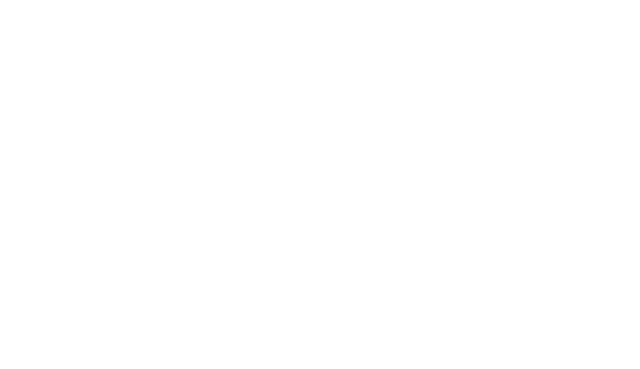
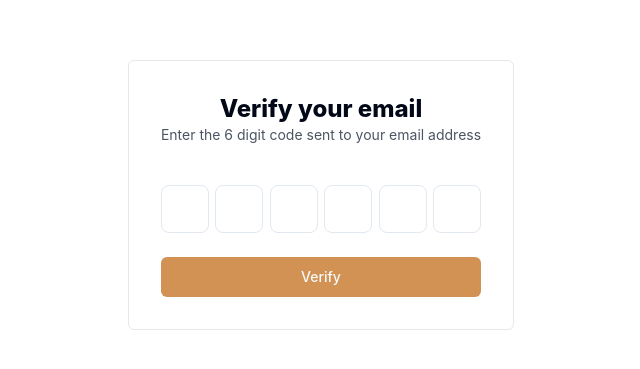
Before and after one commit to daddys-code18/Mern_Food_App, a React (Vite) app in the folder client/: page /verify-email in a window 1280 px wide. Shown: the part 237-606 px from the top of the page, without its empty margins (319-959 px from the left). Built offline with nearby package versions, Linux system fonts and the light colour scheme.

Commit message:
Verify Email  Page  Done

```diff
--- a/client/src/App.tsx
+++ b/client/src/App.tsx
@@ -5,6 +5,7 @@ import MainLayout from "./MainLayout";
 import Signup from "./auth/Signup";
 import ForgotPassword from "./auth/ForgetPassword";
 import ResetPassword from "./auth/ResetPassword";
+import VerifyEmail from "./auth/VerifyEmail";
 
 const appRouter = createBrowserRouter([
   {
@@ -29,7 +30,7 @@ const appRouter = createBrowserRouter([
   },
   {
     path: "/verify-email",
-    // element: <VerifyEmail />,
+    element: <VerifyEmail />,
   },
 ]);
 
--- a/client/src/auth/Login.tsx
+++ b/client/src/auth/Login.tsx
@@ -24,6 +24,7 @@ const Login = () => {
     if (!result.success) {
       const fieldErrors = result.error.formErrors.fieldErrors;
       setErrors(fieldErrors as Partial<LoginInputState>);
+
       return;
     }
   };
--- a/client/src/auth/Signup.tsx
+++ b/client/src/auth/Signup.tsx
@@ -23,11 +23,14 @@ const Signup = () => {
 
   const signupSubmitHandler = (e: FormEvent) => {
     e.preventDefault();
+    // console.log(input);
+
     // form validation check start
     const result = userSignupSchema.safeParse(input);
     if (!result.success) {
       const fieldErrors = result.error.formErrors.fieldErrors;
       setErrors(fieldErrors as Partial<SignupInputState>);
+
       return;
     }
   };
--- /dev/null
+++ b/client/src/auth/VerifyEmail.tsx
@@ -0,0 +1,83 @@
+import { Button } from "@/components/ui/button";
+import { Input } from "@/components/ui/input";
+import { Loader2 } from "lucide-react";
+import React, { useRef, useState } from "react";
+
+const VerifyEmail = () => {
+  const [otp, setOtp] = useState<string[]>(["", "", "", "", "", ""]);
+  const loading = false;
+  const inputRef = useRef<any>([]);
+
+  const handleChange = (index: number, value: string) => {
+    if (/^[a-zA-Z0-9]$/.test(value) || value === "") {
+      const newOtp = [...otp];
+      newOtp[index] = value;
+      setOtp(newOtp);
+    }
+    // Move to the next input field id a digit is entered
+    if (value !== "" && index < 5) {
+      inputRef.current[index + 1].focus();
+    }
+  };
+
+  const handleKeyDown = (
+    index: number,
+    e: React.KeyboardEvent<HTMLInputElement>
+  ) => {
+    if (e.key === "Backspace" && !otp[index] && index > 0) {
+      inputRef.current[index - 1].focus();
+    }
+  };
+
+  const submitHandler = () => {};
+
+  return (
+    <>
+      <div className="flex items-center justify-center h-screen w-full">
+        <div className="p-8 rounded-md w-full max-w-md flex flex-col gap-10 border border-gray-200">
+          <div className="text-center">
+            <h1 className="font-extrabold text-2xl">Verify your email</h1>
+            <p className="text-sm text-gray-600">
+              Enter the 6 digit code sent to your email address
+            </p>
+          </div>
+          <form onSubmit={submitHandler}>
+            <div className="flex justify-between">
+              {otp.map((letter: string, idx: number) => (
+                <Input
+                  key={idx}
+                  ref={(element) => (inputRef.current[idx] = element)}
+                  type="text"
+                  maxLength={1}
+                  value={letter}
+                  onChange={(e: React.ChangeEvent<HTMLInputElement>) =>
+                    handleChange(idx, e.target.value)
+                  }
+                  onKeyDown={(e: React.KeyboardEvent<HTMLInputElement>) =>
+                    handleKeyDown(idx, e)
+                  }
+                  className="md:w-12 md:h-12 w-8 h-8 text-center text-sm md:text-2xl font-normal md:font-bold rounded-lg focus:outline-none focus:ring-2 focus:ring-indigo-500"
+                />
+              ))}
+            </div>
+            {loading ? (
+              <Button
+                disabled
+                className="bg-orange hover:bg-hoverOrange mt-6 w-full"
+              >
+                <Loader2 className="mr-2 w-4 h-4 animate-spin" />
+                Please wait
+              </Button>
+            ) : (
+              <Button className="bg-orange hover:bg-hoverOrange mt-6 w-full">
+                Verify
+              </Button>
+            )}
+          </form>
+        </div>
+      </div>
+    </>
+  );
+};
+
+export default VerifyEmail;
```
